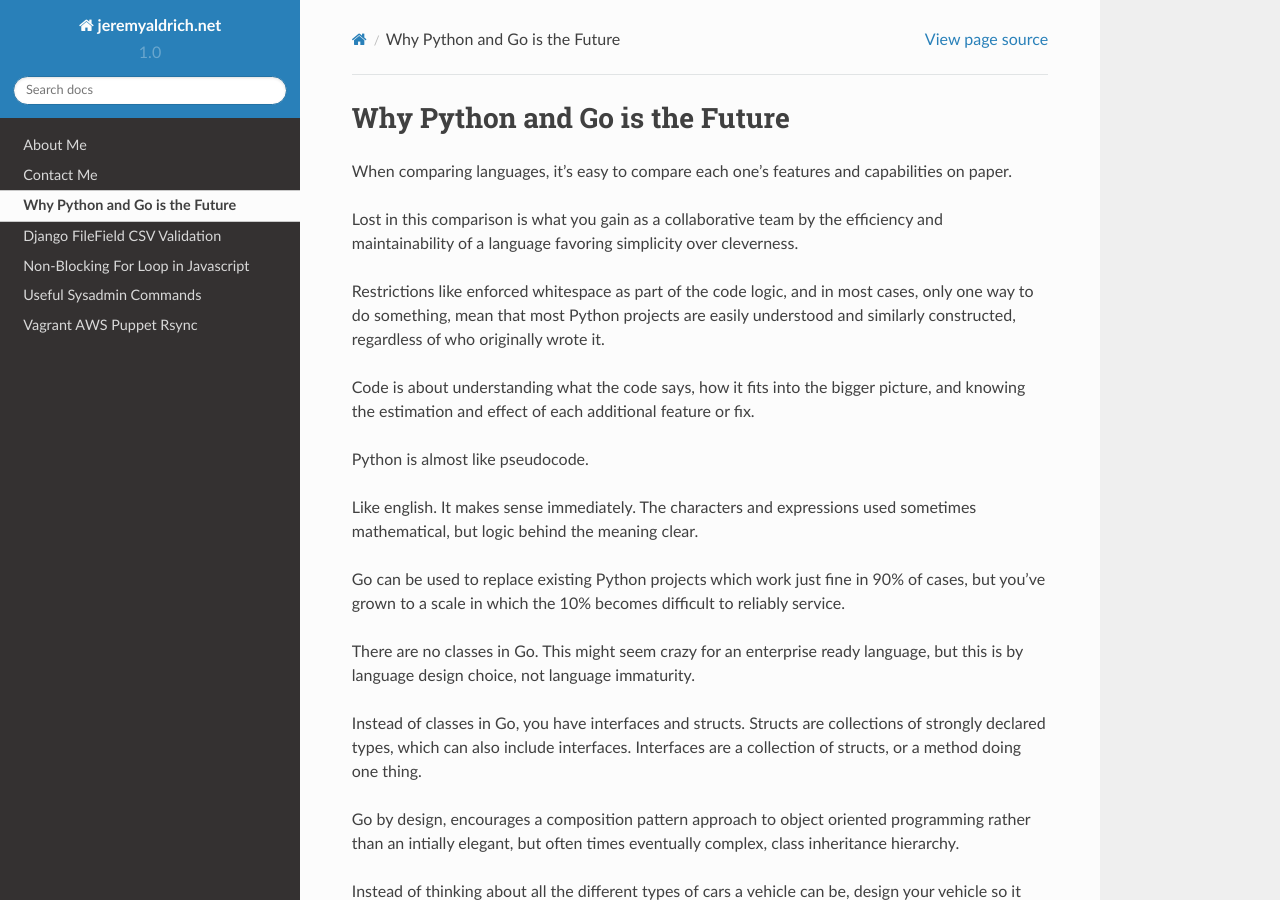
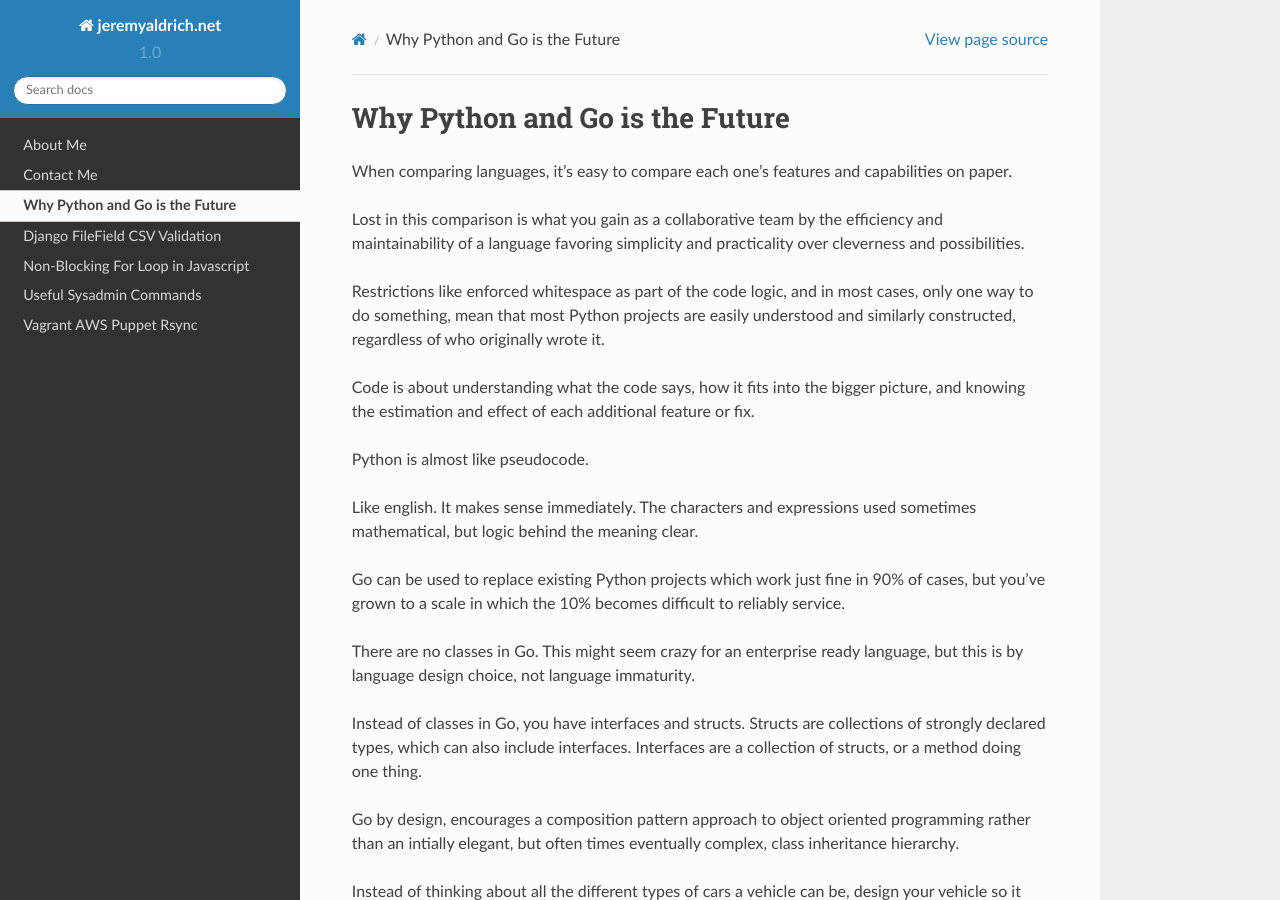
Before and after one commit to jeraldrich/blog, a Sphinx documentation site: the page built from docs/python_go_future.rst, in a window 1280 px wide and 900 px high. Built offline with Sphinx 7.4.7 and the Read the Docs theme 2.0.0, drawn with Linux system fonts in a browser that asks for light colours.

Commit message:
expand thought on cleverness

```diff
--- a/docs/python_go_future.rst
+++ b/docs/python_go_future.rst
@@ -3,7 +3,7 @@ Why Python and Go is the Future
 
 When comparing languages, it’s easy to compare each one’s features and capabilities on paper.
 
-Lost in this comparison is what you gain as a collaborative team by the efficiency and maintainability of a language favoring simplicity over cleverness.
+Lost in this comparison is what you gain as a collaborative team by the efficiency and maintainability of a language favoring simplicity and practicality over cleverness and possibilities.
 
 Restrictions like enforced whitespace as part of the code logic, and in most cases, only one way to do something, mean that most Python projects are easily understood and similarly constructed, regardless of who originally wrote it.
 
```
